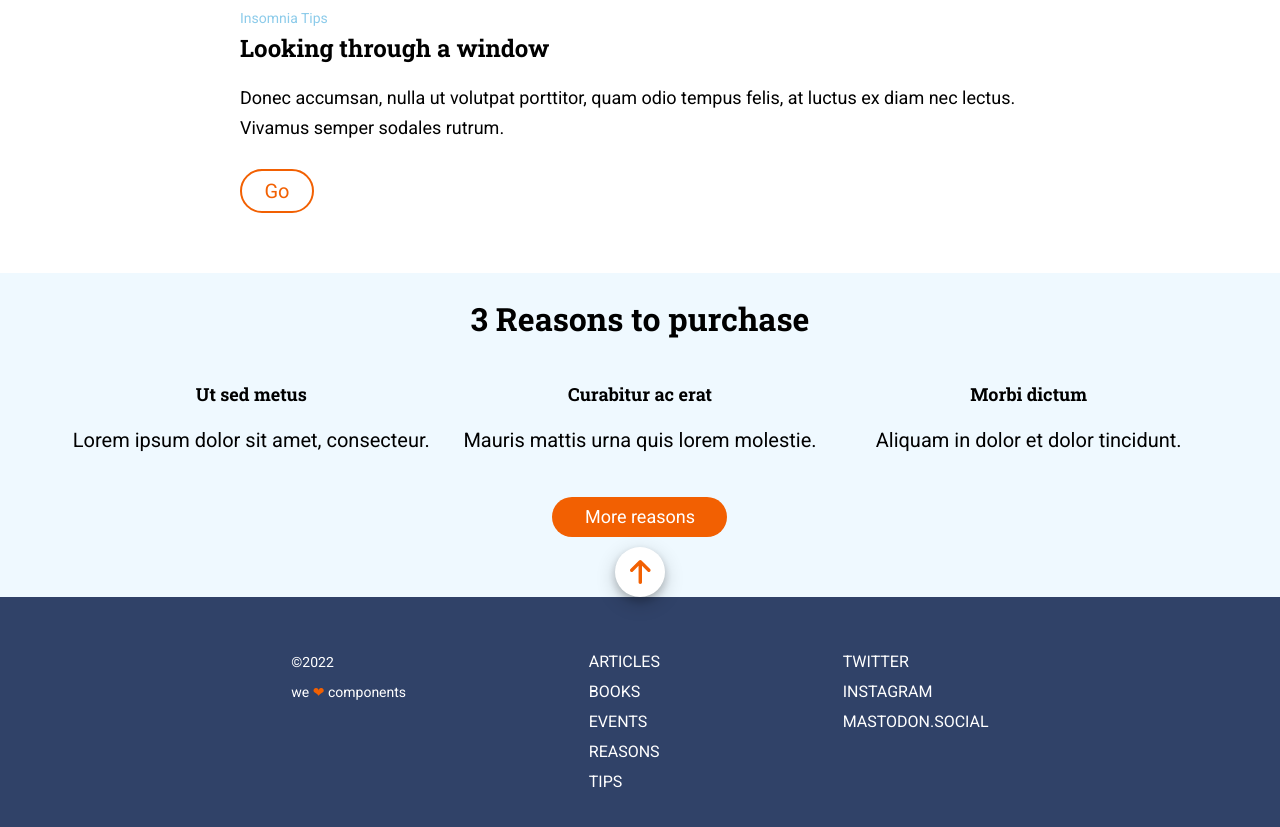
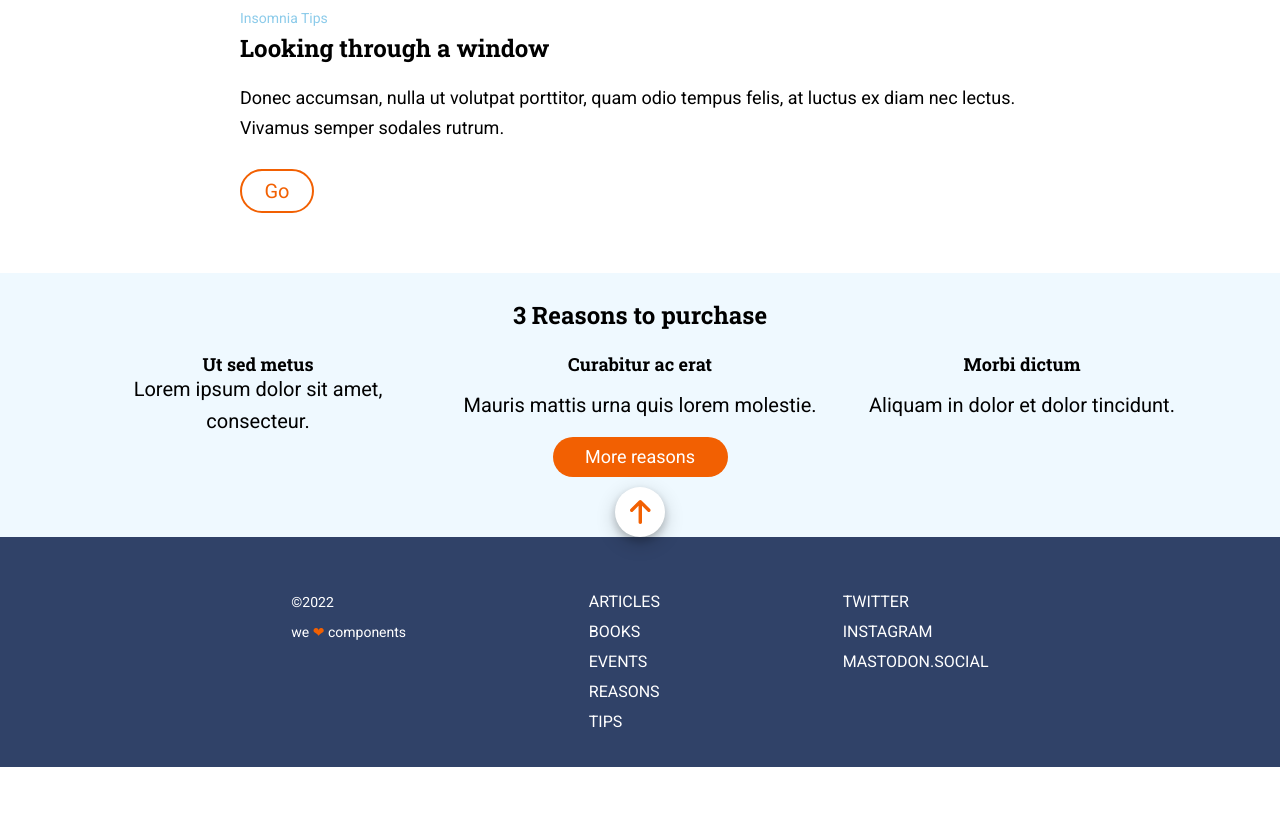
Before and after one commit to Adalab/modulo-1-evaluacion-final-Sameidu, a website: page docs/index.html in a window 1280 px wide. Shown: the part 862-1689 px from the top of the page. After the commit the page ends 1629 px from the top, so only its background shows below. Drawn offline with Linux system fonts and the light colour scheme; files whose address does not match are found by name.

Commit message:
media corrections

```diff
--- a/src/scss/layout/_reasons.scss
+++ b/src/scss/layout/_reasons.scss
@@ -1,29 +1,29 @@
 .reasons{
     background-color: $color-iceblue;
     display: grid;
+    row-gap: 45px;
     text-align: center;
     justify-items: center;
     grid-template-columns: 1fr;
-    padding: 0px 70px 0px 70px;
 
     &_title{
         font-family: $font-title;
-        font-size: rem(32);
-        margin-bottom: rem(50);
-        padding-top: rem(30);
+        font-size: rem(24);
+        padding: 30px 0px 0px 0px;
+
     }
     &_article{
         display: grid;
-        column-gap: 25px;
         &-title{
             font-family: $font-title;
             font-size: rem(18);
-            padding-bottom: rem(10);
+            padding: 0px 60px 0px 60px;
         }
         &-text{
             font-family: $font-main;
             font-size: rem(20);
-            padding-bottom: rem(30);
+            line-height: rem(32);
+            padding: 0px 60px 0px 60px;
         }
     }
 
@@ -47,15 +47,25 @@
         grid-template-columns: 1fr 1fr 1fr;
         grid-template-rows: 1fr 1fr;
         column-gap: 28px;
+        row-gap: 0px;
+        padding: 0px 30px 0px 30px;
         &_title{
             grid-column: 1/4;
         }
+        &_article-title{
+            padding: 0;
+        }
+        &_article-text{
+            padding: 0;
+        }
         &_more{
             grid-column: 1/4;
+            padding: 0;
         }
     }
 
-    @media all and (min-width: 1200px) {
+    @media all and (min-width: 1024px) {
         column-gap: 26px;
+        padding: 0px 80px 0px 80px;
       }
     }
```
Also changed, not shown: docs/assets/css/main.css.
